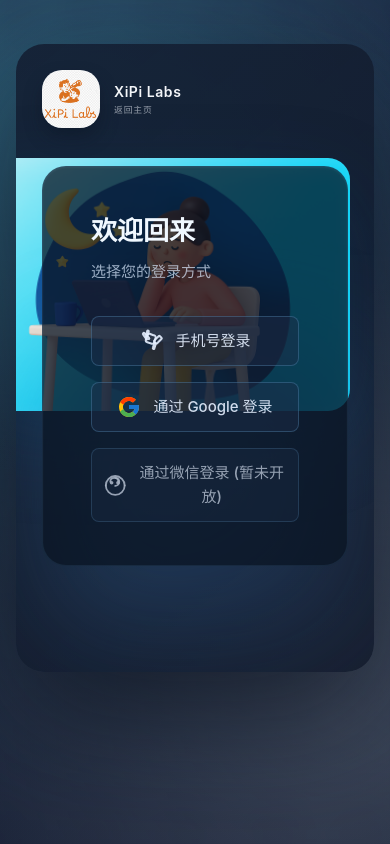
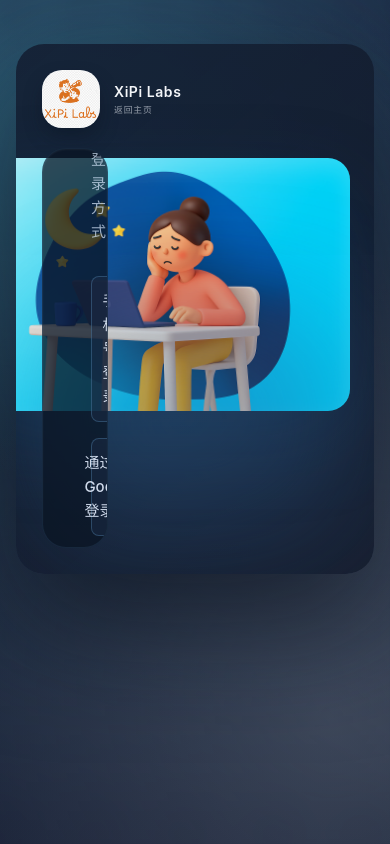
Before and after one commit to chenjiangbo/XiPiLabs-web, a Next.js app: page /login in a window 390 px wide. Built offline with nearby package versions, Linux system fonts and the light colour scheme.

Commit message:
fix(ui): final manual alignment and layout restoration

```diff
--- a/src/app/globals.css
+++ b/src/app/globals.css
@@ -1156,6 +1156,8 @@
   align-items: center;
   gap: 8px;
   margin-left: auto; /* Pushes auth links to the right */
+  position: relative;
+  top: -2px; /* Manual nudge for pixel-perfect alignment */
 }
 
 .auth-link-placeholder {
@@ -1240,7 +1242,7 @@
   height: 14px;
 }
 
-/* === Login Page & Form Styles (Final Implementation) === */
+/* === Login Page & Form Styles (Final, Corrected Implementation) === */
 @keyframes fadeInUp {
   from {
     opacity: 0;
@@ -1252,17 +1254,17 @@
   }
 }
 
-.login-page-content {
-  position: relative;
-  z-index: 1;
-  margin-top: clamp(24px, 3.2vw, 48px);
-  min-height: 480px;
+/* Reduce nav margin ONLY on the login page to move the form up */
+.login-page-wrapper .showcase__nav {
+  margin-bottom: 20px;
+}
+
+.login-page-wrapper .showcase__body {
   animation: fadeInUp 0.6s cubic-bezier(0.25, 1, 0.5, 1) forwards;
 }
 
 .login-container {
   /* This is the "inner card" for the login form */
-  max-width: 450px;
   background: rgba(10, 20, 35, 0.75);
   border-radius: 24px;
   border: 1px solid rgba(118, 186, 241, 0.1);
@@ -1424,12 +1426,4 @@
   .login-container {
     max-width: 100%;
   }
-  .login-image-wrapper {
-    display: none;
-  }
-  .login-form-wrapper {
-    flex: 0 0 100%;
-    border-radius: 24px; /* Ensure full radius on mobile */
-    border-right: none;
-  }
 }
--- a/src/app/login/page.tsx
+++ b/src/app/login/page.tsx
@@ -28,7 +28,7 @@
   } as CSSProperties;
 
   return (
-    <div className="site-header">
+    <div className="site-header login-page-wrapper">
       <div className="showcase">
         <div className="showcase__glow" />
         <div className="showcase__card" style={heroCardStyle}>
@@ -52,9 +52,11 @@
             </Link>
           </div>
 
-          {/* The main content area is replaced by the LoginForm */}
-          <div className="login-page-content">
-            <LoginForm />
+          {/* The main content area now mimics the main page's structure */}
+          <div className="showcase__body">
+            <div className="showcase__intro">
+              <LoginForm />
+            </div>
           </div>
         </div>
       </div>
```
